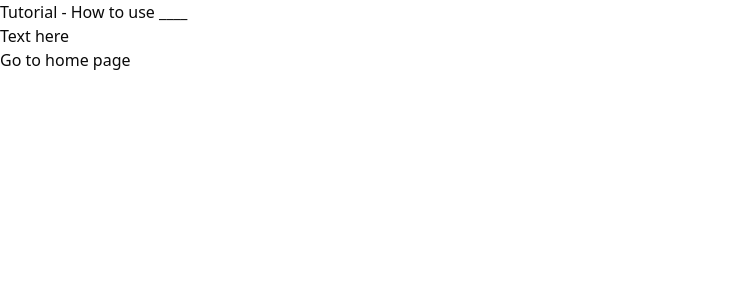
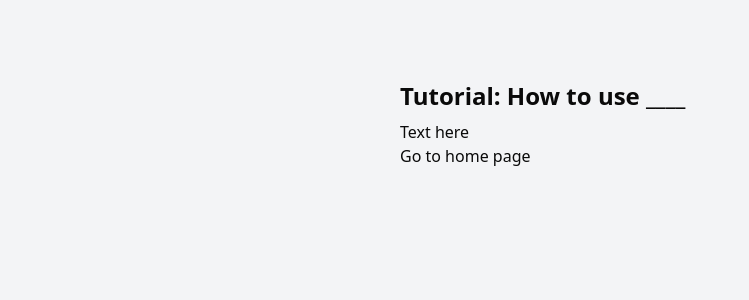
Before and after one commit to mea432/congressional-app-challenge-25, a Next.js app: page /tutorial in a window 1280 px wide. Shown: the top 300 px of the page, without its empty margins (0-749 px from the left). Built offline with nearby package versions, Linux system fonts and the light colour scheme.

Commit message:
Added tutorial link to settings page

```diff
--- a/src/app/tutorial/page.tsx
+++ b/src/app/tutorial/page.tsx
@@ -1,12 +1,13 @@
 import Link from "next/link"
+import MainContent from "@/components/main-content"
 
 export default function tutorial() {
     return (
-        <div>
-            <h1>Tutorial - How to use ____</h1>
+        <MainContent>
+            <h1 className="text-2xl font-bold mb-2">Tutorial: How to use ____</h1>
             <p>Text here</p>
 
             <Link href="/home">Go to home page</Link>
-        </div>
+        </MainContent>
     )
 }
--- a/src/components/settings.tsx
+++ b/src/components/settings.tsx
@@ -3,6 +3,7 @@ import { auth } from "@/app/firebaseConfig";
 import { onAuthStateChanged, signOut, updateProfile, User } from "firebase/auth";
 import MainContent from "@/components/main-content";
 import { Button } from "./ui/button";
+import Link from "next/link";
 
 import { db } from "@/app/firebaseConfig";
 import { doc, updateDoc, getDocs, collection, deleteDoc } from "firebase/firestore";
@@ -153,7 +154,13 @@ export default function SettingsComponent() {
               </>
             )}
             </div>
+            <Link href="/tutorial" >Go to tutorial</Link>
+
+            <br />
+            <br />
             <Button>Change Password</Button>
+
+
           <br />
 
           <Button onClick={() => signOut(auth)} className="text-sm cursor-pointer">Sign Out</Button>
```
